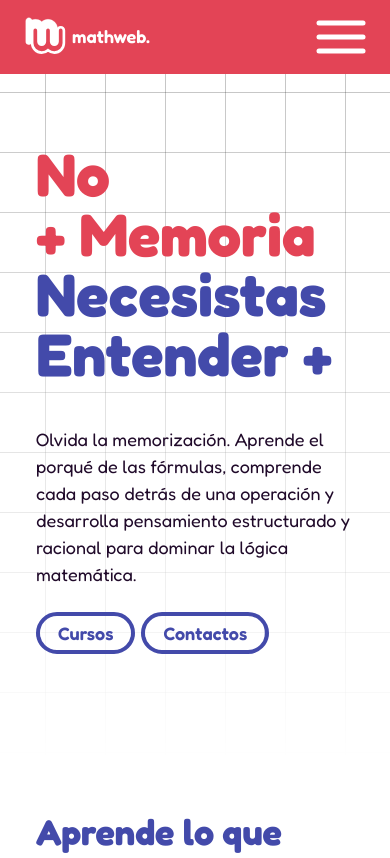
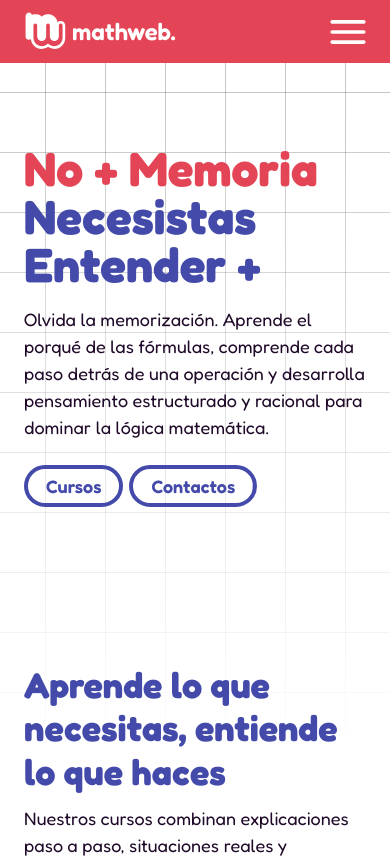
Before and after one commit to STON3E187/MathWeb-React, a React (Vite) app: page / in a window 390 px wide. Shown: the top 858 px of the page. Built offline with nearby package versions, Linux system fonts and the light colour scheme.

Commit message:
casi nada, mas responsive stuff

```diff
--- a/src/components/hero.jsx
+++ b/src/components/hero.jsx
@@ -129,7 +129,7 @@ export default function Hero(){
                 <MediaQuery maxWidth={1000}>
                     <span className="red firstStep">No&nbsp;</span>
                     <span className="red secondStep">+&nbsp;Memoria</span>
-                    <span className="red thirdStep">Necesistas</span>
+                    <span className="red thirdStep">Necesistas&nbsp;</span>
                     <span className="blue fourStep">Entender&nbsp;+</span>
                 </MediaQuery>
 
--- a/src/data/allData.js
+++ b/src/data/allData.js
@@ -4,7 +4,7 @@ export const headerLinks = [
     "link": "#"
   },
   {
-    "title": "Cursos y Precios",
+    "title": "Cursos",
     "link": "#"
   },
   {
--- a/src/styles/buttons.css
+++ b/src/styles/buttons.css
@@ -13,6 +13,7 @@
   background-position: right bottom;
   transition: all .7s var(--animacion);
 }
+
 .button:hover, .button:focus{
   background-position:left bottom;
   color: var(--blanco);
--- a/src/styles/commentSection.css
+++ b/src/styles/commentSection.css
@@ -33,6 +33,10 @@
   transition: all .7s var(--animacion);
 }
 
+.comment-button svg{
+  width: 3.5rem;
+  height: auto;
+}
 .comment-button:first-child{
   transform: rotate(180deg);
 }
@@ -63,13 +67,14 @@
 .comment-head{
   color: var(--blanco);
   display: flex;
-  gap:0.5rem;
+  flex-wrap: wrap;
+  gap:var(--padding);
   padding: var(--padding);
 }
 
 .comment-head img{
-  width: 100px;
-  height: 100px;
+  width: 6rem;
+  height: 6rem;
   background-color: var(--blanco);
   border-radius: 10rem;
   overflow: hidden;
@@ -131,3 +136,13 @@
     order: 2;
   }
 }
+
+@media (max-width: 480px){
+    .comment-container{
+    --padding: 0;
+    flex-wrap: wrap;
+    padding-left:var(--padding);
+    padding-right:var(--padding);
+  }
+
+}
--- a/src/styles/footer.css
+++ b/src/styles/footer.css
@@ -51,6 +51,10 @@
   background-position: right bottom;
   transition: all .7s var(--animacion);
 }
+.email-form button svg{
+  width: 3.5rem;
+  height: auto;
+}
 .email-form button:hover, .email-form button:focus,.email-form button:hover svg path, .email-form button:focus svg path{
   background-position:left bottom;
   fill: var(--backgroud-email);
@@ -64,7 +68,7 @@
   justify-content: start;
   align-content: center;
   align-items: center;
-  gap:2rem;
+  gap: 2rem;
   padding: 0rem 4rem;
   width: 100%;
   height: 100%;
@@ -118,3 +122,20 @@
     flex-wrap: wrap;
   }
 }
+
+@media (max-width: 480px){
+  .footer-email{
+    --padding:3rem;
+
+    max-width: 100%;
+    padding: 4rem var(--padding);
+  }
+  .footer-info{
+    --padding:3rem;
+
+    padding: 4rem var(--padding);
+  }
+  .footer-ul-wrap{
+    flex-wrap: wrap;
+  }
+}
--- a/src/styles/headerNav.css
+++ b/src/styles/headerNav.css
@@ -29,17 +29,17 @@
   justify-content: center;
   align-items: center;
   gap:0.5rem;
-  font-size: 1.5rem;
-  z-index: 10;
+}
 
-}
 .logo svg{
   width: 3.5rem;
   height: auto;
 }
+
 .logo svg path:first-child{
   fill: transparent;
 }
+
 .logo svg path{
   stroke: var(--nav-font-color);
   fill: var(--nav-font-color);
--- a/src/styles/headerNavResponsive.css
+++ b/src/styles/headerNavResponsive.css
@@ -32,6 +32,10 @@
     position: relative;
     z-index: 100;
   }
+  .nav-button svg{
+    width: 3rem;
+    height: auto;
+  }
   .overlay{
     position: fixed;
     width: 100vw;
@@ -52,21 +56,23 @@
     background-color: var(--rojo);
     position: fixed;
     display: flex;
-    width: min(75vw, 400px);
+    width: min(75vw, 15rem);
     top: 0;
     right: 0;
     bottom: 0;
-    height: 100vh;
+    height: 60vh;
     z-index: 10;
     transform: translateX(100vw);
     visibility: hidden;
-    transition: all 0.3s ease;
+    transition: all 0.2s ease;
+    background-color: var(--negro);
+    border-bottom-left-radius: 2rem;
   }
 
   .nav-menu-mobile.activate {
     transform: translateX(0vw);
     visibility: visible;
-    transition: all 0.3s ease;
+    transition: all 0.2s ease;
   }
 
   .nav-menu-items{
@@ -74,7 +80,6 @@
     flex-direction: column;
     justify-content: center;
     width: 100%;
-    background-color: var(--negro);
   }
 
   .nav-menu-items li{
@@ -107,3 +112,7 @@
     transition: all 0.3s var(--animacion);
   }
 }
+
+@media (max-width: 480px){
+
+}
--- a/src/styles/heroSection.css
+++ b/src/styles/heroSection.css
@@ -16,7 +16,7 @@
   font-weight: bold;
   grid-template-columns:repeat(3, auto);
   grid-template-rows: auto;
-  margin-bottom: 3.5rem;
+  margin-bottom: 1.5rem;
   grid-template-areas:
   "second first third"
   "none none four";
@@ -77,7 +77,7 @@
 @media (max-width: 1000px){
 
     .title-animation{
-        font-size: 5rem;
+        font-size: 4rem;
         display: flex;
         flex-wrap: wrap;
         justify-content: start;
--- a/src/styles/responsive.css
+++ b/src/styles/responsive.css
@@ -27,11 +27,17 @@
     html{
         font-size: var(--font-size-lg);
     }
+
 }
 
 @media (max-width: 768px){
     html{
         font-size: var(--font-size-md);
+    }
+    section{
+        --padding: 2rem;
+        padding-left: var(--padding);
+        padding-right: var(--padding);
     }
 }
 
@@ -39,6 +45,7 @@
     html{
         font-size: var(--font-size-sm);
     }
+
 }
 
 @media (max-width: 480px){
```
